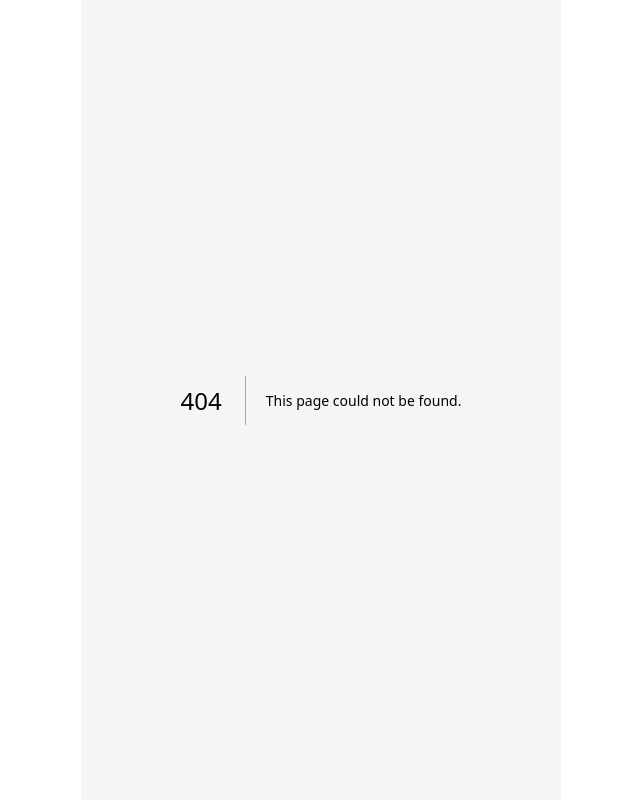
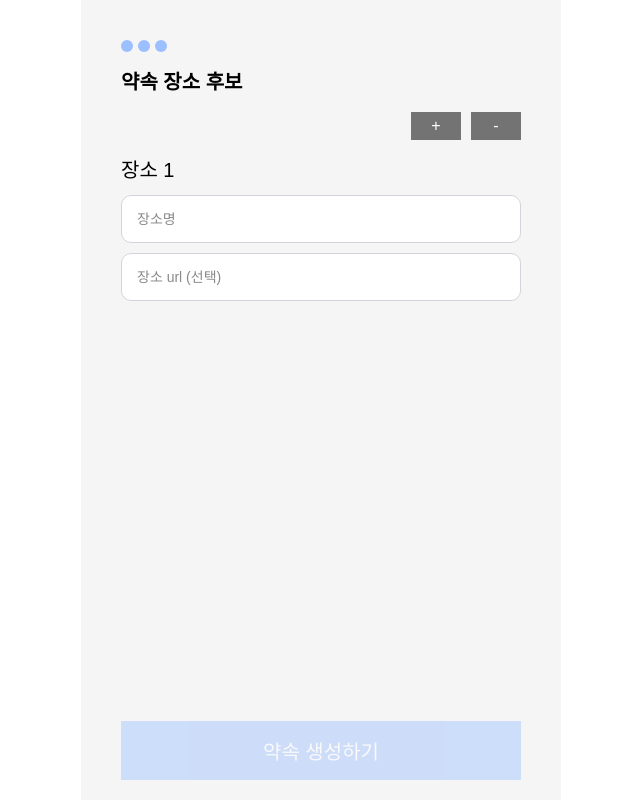
Before and after one commit to FRONT-END-BOOTCAMP-PLUS-3/moongchija, a Next.js app: page /user/appointments/create/place in a window 1280 px wide. Before the commit this address had no page. Shown: the whole page, without its empty margins (319-959 px from the left). Built offline with nearby package versions, Linux system fonts and the light colour scheme; a web font is replaced by a local one.

Commit message:
[style] create place 페이지 완료

```diff
--- /dev/null
+++ b/app/user/appointments/create/place/page.tsx
@@ -0,0 +1,93 @@
+"use client";
+
+import Button from "@/components/button/Button";
+import { useState, useEffect } from "react";
+import CircleIndicator from "../components/CircleIndicator";
+import styles from "./place.module.scss";
+
+const CreatePlacePage = () => {
+  const [places, setPlaces] = useState([{ name: "", url: "" }]);
+  const [isButtonActive, setIsButtonActive] = useState(false);
+
+  useEffect(() => {
+    const allNamesFilled = places.every((place) => place.name.trim() !== "");
+    setIsButtonActive(allNamesFilled);
+  }, [places]);
+
+  const handleNextButton = () => {
+    console.log(places);
+  };
+
+  const handleAddPlace = () => {
+    setPlaces([...places, { name: "", url: "" }]);
+  };
+
+  const handleRemovePlace = () => {
+    if (places.length > 1) {
+      setPlaces(places.slice(0, -1));
+    }
+  };
+
+  const handleChange = (index: number, key: "name" | "url", value: string) => {
+    const updatedPlaces = [...places];
+    updatedPlaces[index][key] = value;
+    setPlaces(updatedPlaces);
+  };
+
+  return (
+    <div className={styles.container}>
+      <section className={styles.mainBox}>
+        <div className={styles.indicatorWrapper}>
+          <CircleIndicator total={3} activeIndexs={[0, 1, 2]} />
+        </div>
+
+        <p className={styles.title}>약속 장소 후보</p>
+
+        <div className={styles.buttonWrapper}>
+          <Button
+            size="xs"
+            text="+"
+            onClick={handleAddPlace}
+            color={"--grey-5-color"}
+          />
+          <Button
+            size="xs"
+            text="-"
+            onClick={handleRemovePlace}
+            color={"--grey-5-color"}
+          />
+        </div>
+
+        <div className={styles.placeWrapper}>
+          {places.map((place, index) => (
+            <div key={index} className={styles.placeItem}>
+              <label>장소 {index + 1}</label>
+              <input
+                type="text"
+                value={place.name}
+                onChange={(e) => handleChange(index, "name", e.target.value)}
+                placeholder="장소명"
+              />
+              <input
+                className={styles.placeUrl}
+                type="text"
+                placeholder="장소 url (선택)"
+                value={place.url}
+                onChange={(e) => handleChange(index, "url", e.target.value)}
+              />
+            </div>
+          ))}
+        </div>
+      </section>
+
+      <Button
+        size="lg"
+        text="약속 생성하기"
+        active={isButtonActive}
+        onClick={handleNextButton}
+      />
+    </div>
+  );
+};
+
+export default CreatePlacePage;
--- /dev/null
+++ b/app/user/appointments/create/place/place.module.scss
@@ -0,0 +1,58 @@
+.container {
+  display: flex;
+  flex-direction: column;
+  align-items: center;
+  justify-content: space-between;
+  height: 100vh;
+  padding: 20px;
+}
+
+.mainBox {
+  width: 100%;
+  padding: 20px;
+
+  .title {
+    font-size: var(--font-size-md);
+    font-weight: bold;
+    margin: 20px 0;
+  }
+
+  .placeWrapper {
+    width: 100%;
+    display: flex;
+    flex-direction: column;
+    gap: 10px;
+    overflow-y: auto;
+    height: 70vh;
+
+    label {
+      display: block;
+      margin: 20px 0 5px;
+      font-size: var(--font-size-md);
+    }
+
+    input {
+      margin-top: 10px;
+      padding: 15px;
+      width: 100%;
+      border: 1px solid #d1d5db;
+      border-radius: 10px;
+      outline: none;
+      font-size: 14px;
+
+      &::placeholder {
+        color: #898989;
+      }
+
+      &:focus {
+        border-color: #2563eb;
+      }
+    }
+  }
+
+  .buttonWrapper {
+    display: flex;
+    justify-content: end;
+    gap: 10px
+  }
+}
--- a/app/user/appointments/page.tsx
+++ b/app/user/appointments/page.tsx
@@ -127,7 +127,7 @@ const AppointmentsPage: React.FC = () => {
           className={`${styles.buttonBox} ${showButtons ? styles.show : ""}`}
           onClick={handleCircleButtonClick}
         >
-          <Link href={"/user/appointments/create"}>약속 만들기</Link>
+          <Link href={"/user/appointments/create/information"}>약속 만들기</Link>
           <button onClick={openModal}>방번호로 참여</button>
         </section>
       </main>
```
